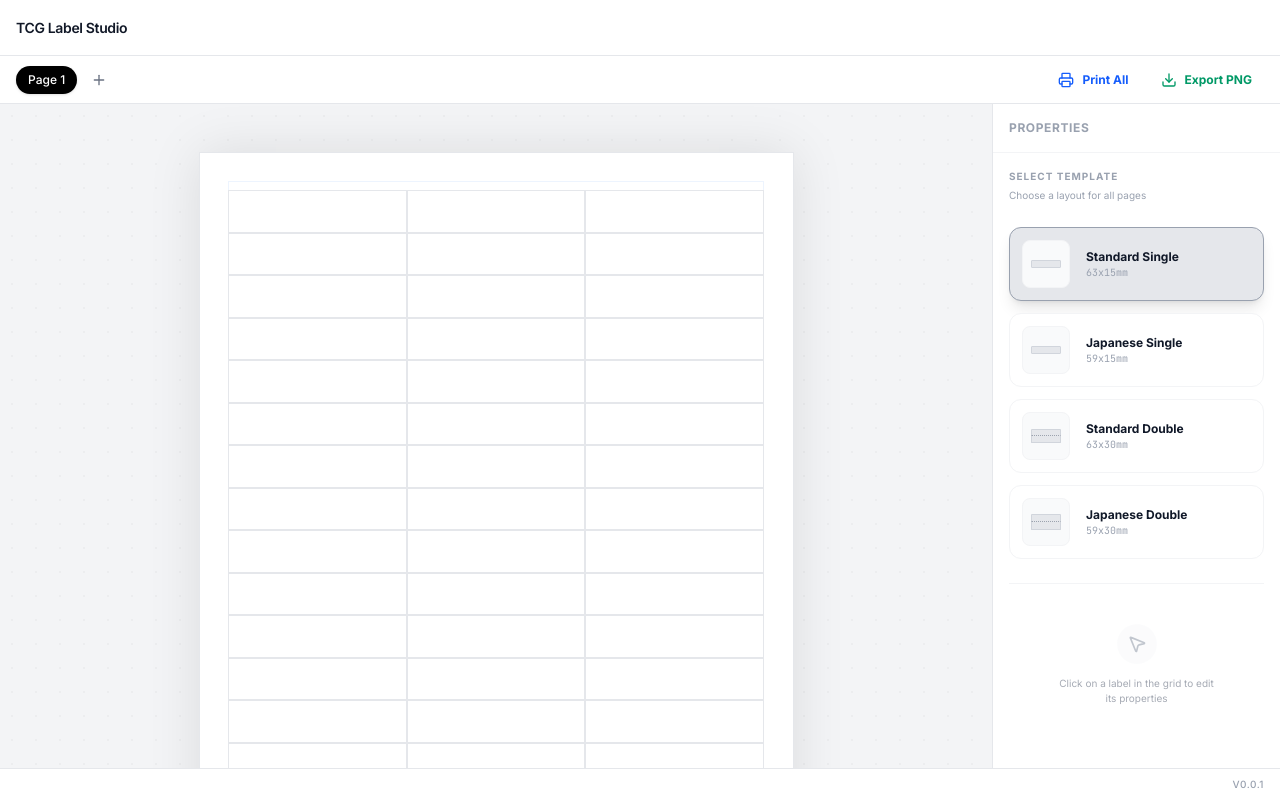
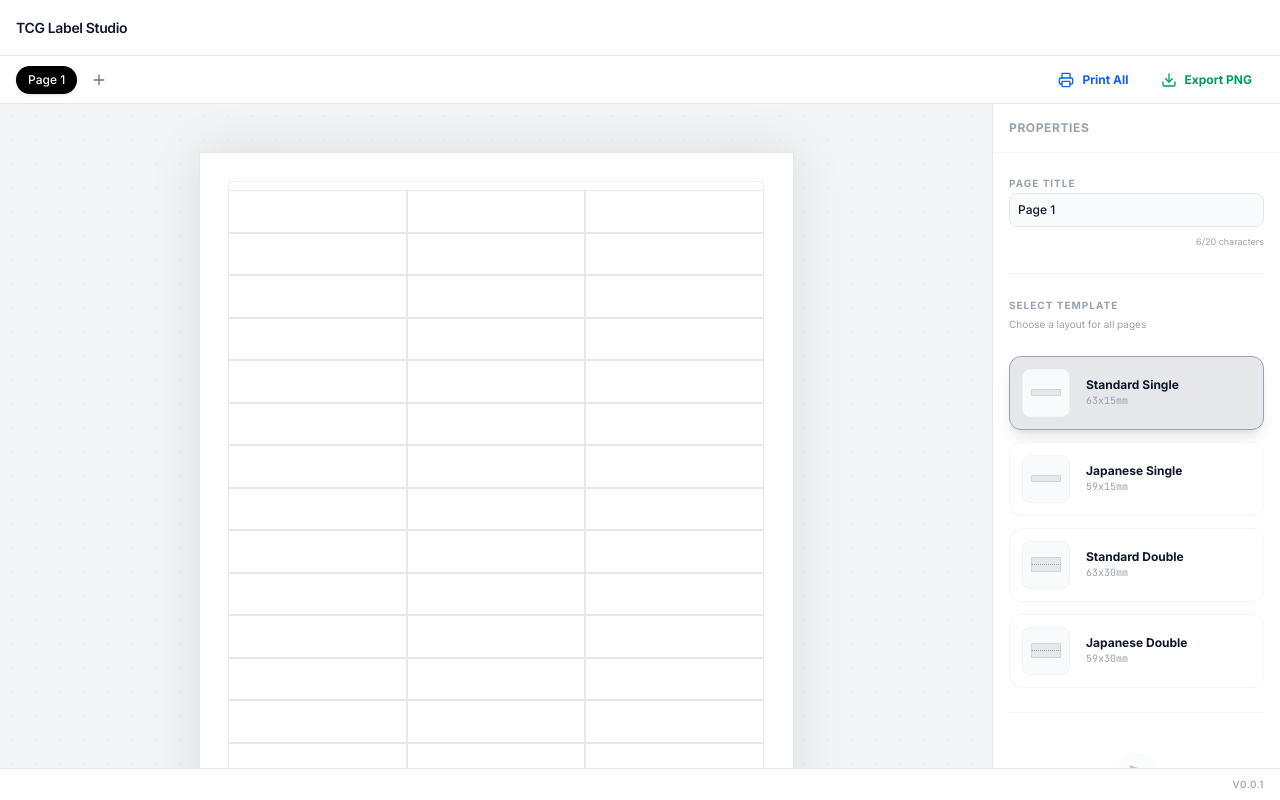
Before and after one commit to AleTornesello/tcg-label-studio, a React (Vite) app: page / in a window 1280 px wide. Built offline with nearby package versions, Linux system fonts and the light colour scheme.

Commit message:
feat: Allow users to edit page titles
Adds functionality to rename pages directly within the editor. The page title input is limited to 20 characters and provides a character count indicator.

```diff
--- a/src/App.tsx
+++ b/src/App.tsx
@@ -110,6 +110,12 @@ export default function App() {
     const newPageNumber = pages.length + 1;
     setPages([...pages, `Page ${newPageNumber}`]);
     setActivePageIndex(pages.length);
+  };
+
+  const updatePageTitle = (title: string) => {
+    const newPages = [...pages];
+    newPages[activePageIndex] = title.slice(0, 20);
+    setPages(newPages);
   };
 
   const updateCellData = (index: number, data: Partial<CellData>) => {
@@ -402,6 +408,24 @@ export default function App() {
               </div>
             ) : (
               <div className="space-y-6 animate-in fade-in slide-in-from-right-4 duration-200">
+                {/* Page Title Customization */}
+                <div className="space-y-2">
+                  <label className="text-[10px] font-bold text-gray-400 uppercase tracking-widest">Page Title</label>
+                  <input
+                    type="text"
+                    value={pages[activePageIndex]}
+                    onChange={(e) => updatePageTitle(e.target.value)}
+                    placeholder="Enter page title"
+                    maxLength={20}
+                    className="w-full p-2 text-xs bg-gray-50 border border-gray-200 rounded-lg focus:outline-none focus:ring-2 focus:ring-black/5 focus:border-gray-300 transition-all font-medium"
+                  />
+                  <div className="text-[9px] text-gray-400 text-right">
+                    {pages[activePageIndex].length}/20 characters
+                  </div>
+                </div>
+
+                <div className="h-px bg-gray-100" />
+
                 <div className="space-y-1">
                   <h3 className="text-[10px] font-bold text-gray-400 uppercase tracking-widest">Select Template</h3>
                   <p className="text-[10px] text-gray-400">Choose a layout for all pages</p>
```
